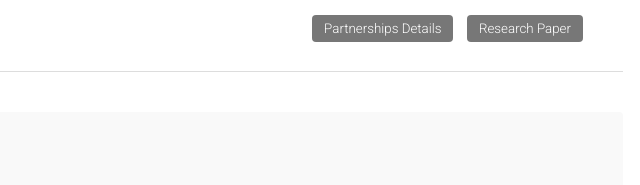
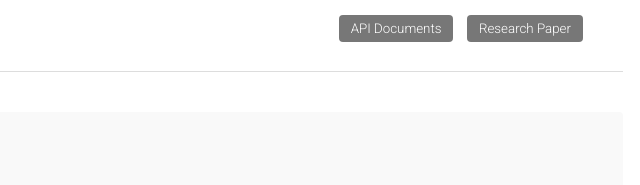
Before and after one commit to BorelSigmaInc/LFJIV12BS1980IVFIR12B, a plain HTML site: page index.html in a window 1280 px wide. Shown: the part 256-441 px from the top of the page, 457-1097 px from the left. Drawn offline with nearby package versions, Linux system fonts and the light colour scheme; a web font is replaced by a local one.

Commit message:
Update index.html

```diff
--- a/index.html
+++ b/index.html
@@ -353,7 +353,7 @@
             <div class="date-container">
                 <div class="date">July 7, 2025</div>
                 <div>
-                    <a href="https://borelsigmainc.github.io/LFJIV12BS1980IVFIR12RRB/" class="partnerships-button">Partnerships Details</a>
+                    <a href="https://borelsigmainc.github.io/LFJIV12BS1980IVFIR12RRB/" class="partnerships-button">API Documents</a>
                     <a href="https://zenodo.org/records/15829624" class="research-button">Research Paper</a>
                 </div>
             </div>
```
